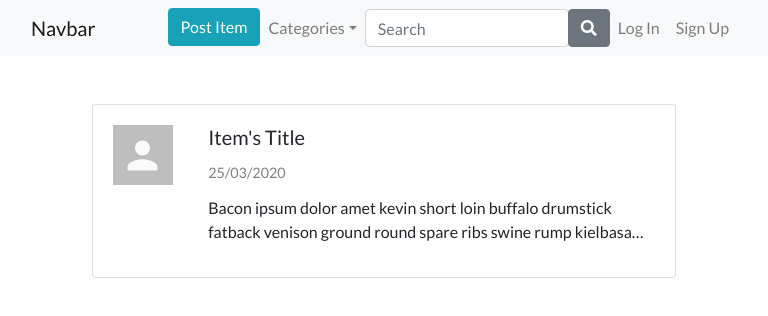
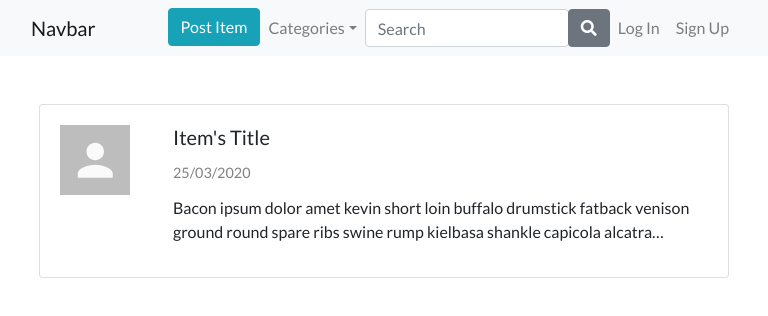
Before and after one commit to ykurata/shop-app, a React (Create React App) app in the folder client/: page / in a window 768 px wide. Shown: the top 316 px of the page. Built offline with nearby package versions, Linux system fonts and the light colour scheme.

Commit message:
updated media query in List page

```diff
--- a/client/src/components/List.js
+++ b/client/src/components/List.js
@@ -6,8 +6,8 @@ import Navbar from "./Navbar";
 
 const ListStyles = theme => ({
   avatar: {
-    height: 60,
-    width: 60,
+    height: 70,
+    width: 70,
     textDecoration: "none",
     [theme.breakpoints.up('md')]: {
       height: 100,
--- a/client/src/index.css
+++ b/client/src/index.css
@@ -43,6 +43,30 @@ h5, p {
   color: grey;
 }
 
+@media screen and (min-width: 200px) and (max-width: 400px){
+  .item-list {
+    width: 100%;
+  }
+  .col-lg-2 {
+    width: 100px;
+  }
+  .col-lg-10 {
+    width: 200px;
+  }
+}
+
+@media screen and (min-width: 400px) and (max-width: 768px){
+  .item-list {
+    width: 100%;
+  }
+  .col-lg-2 {
+    width: 100px;
+  }
+  .col-lg-10 {
+    width: 250px;
+  }
+}
+
 /* @media (max-width: 300px) {
   .item-list {
     width: 100%;
@@ -54,8 +78,22 @@ h5, p {
     max-width: 100px;
   }
 } */
+/* @media (max-width: 576px) {
+  .item-list {
+    width: 100%;
+  }
+  .card {
+    max-height: 150px;
+  }
+  .col-lg-2 {
+    width: 80px;
+  }
+  .col-lg-10 {
+    width: 180px;
+  }
+} */
 
-@media (max-width: 568px) {
+/* @media (max-width: 768px) {
   .item-list {
     width: 100%;
   }
@@ -63,7 +101,7 @@ h5, p {
     width: 100px;
   }
   .col-lg-10 {
-    width: 200px;
+    width: 250px;
   }
   h5 {
     font-size: 1rem;
@@ -75,18 +113,4 @@ h5, p {
     font-size: .8rem;
   }
 }
-
-@media (max-width: 568px) {
-  .item-list {
-    width: 100%;
-  }
-  .card {
-    max-height: 150px;
-  }
-  .col-lg-2 {
-    width: 80px;
-  }
-  .col-lg-10 {
-    width: 280px;
-  }
-}
+ */
```
